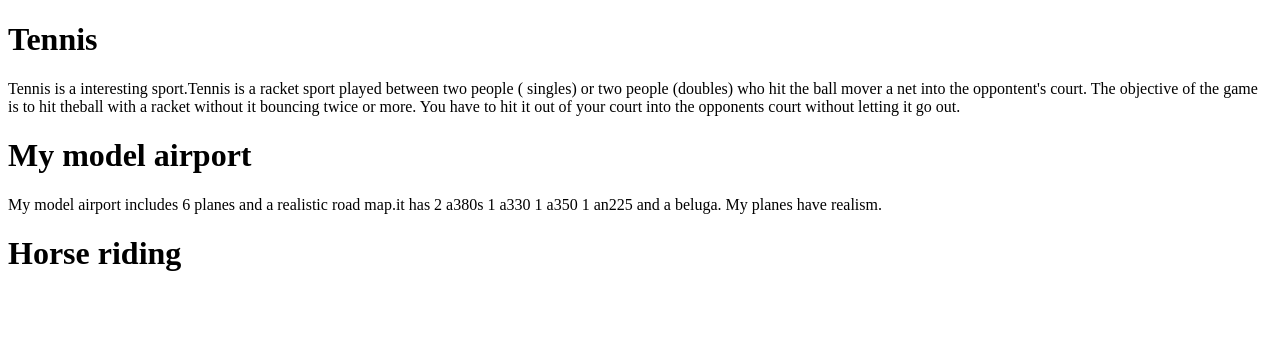
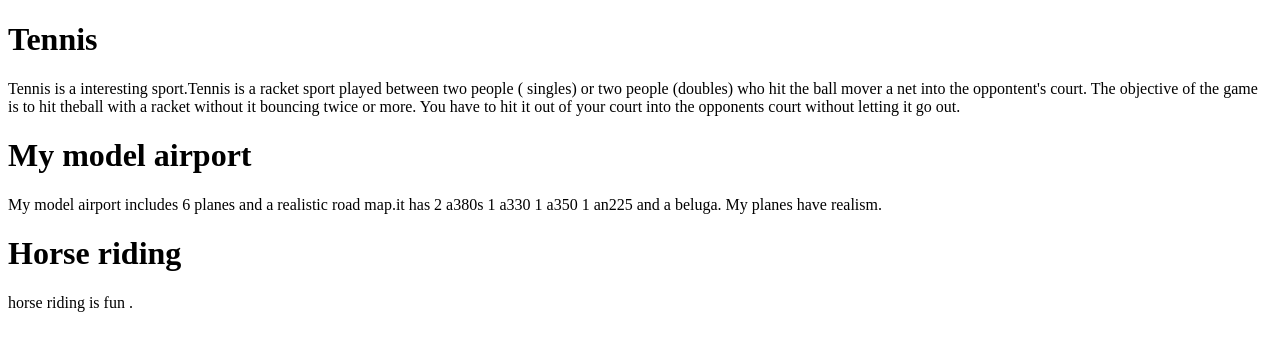
Before and after one commit to rn100416/Reyansh7H, a plain HTML site: page Index.html in a window 1280 px wide. Drawn offline with Linux system fonts and the light colour scheme.

Commit message:
Update Index.html

```diff
--- a/Index.html
+++ b/Index.html
@@ -15,5 +15,6 @@
      My model airport includes 6 planes and a realistic  road map.it has 2 a380s 1 a330 1 a350 1 an225 and a beluga.
      My planes have realism.
     <h1> Horse riding </h1>
+        horse riding is fun .
 </body>
 </html>
```
